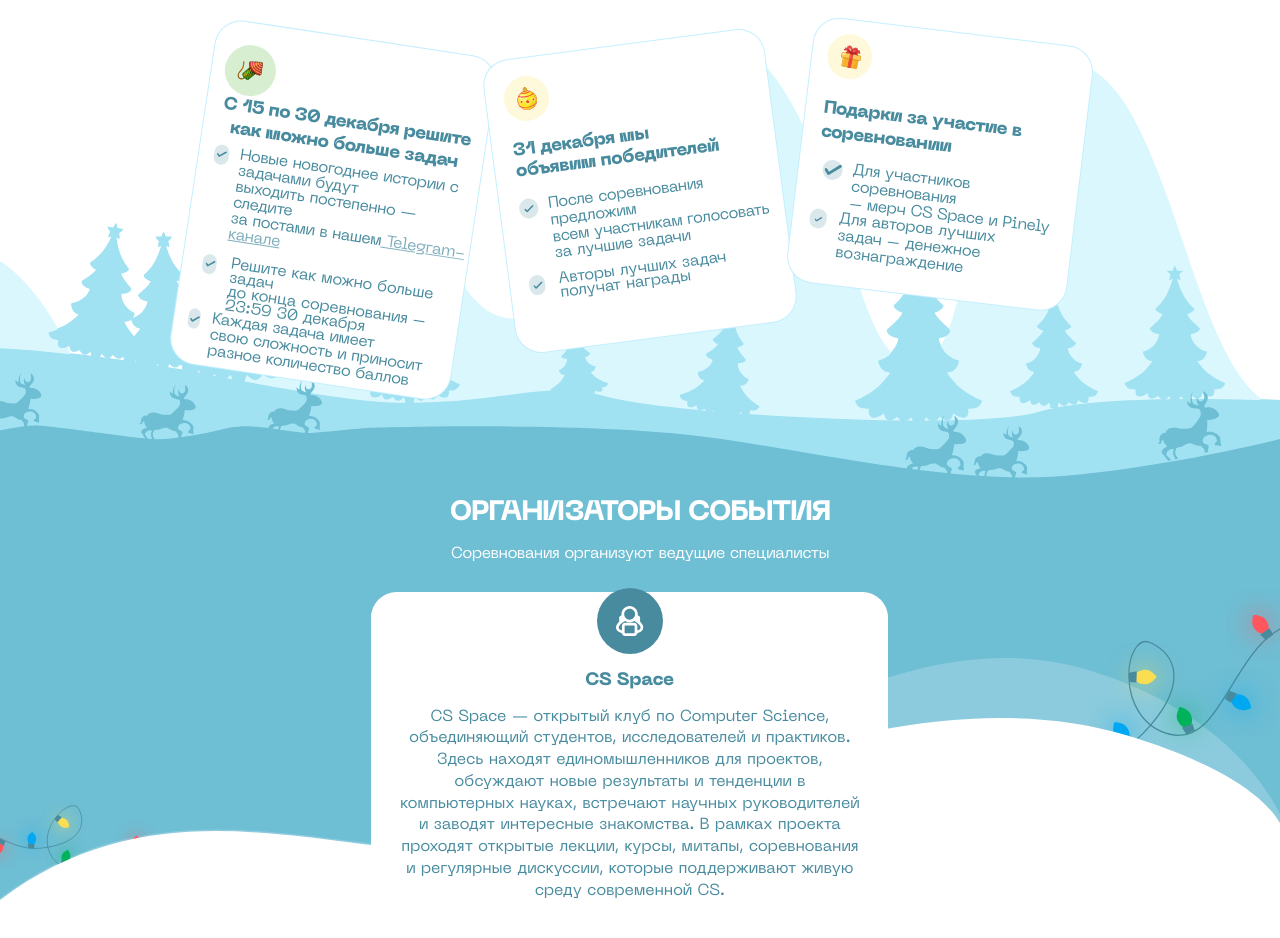
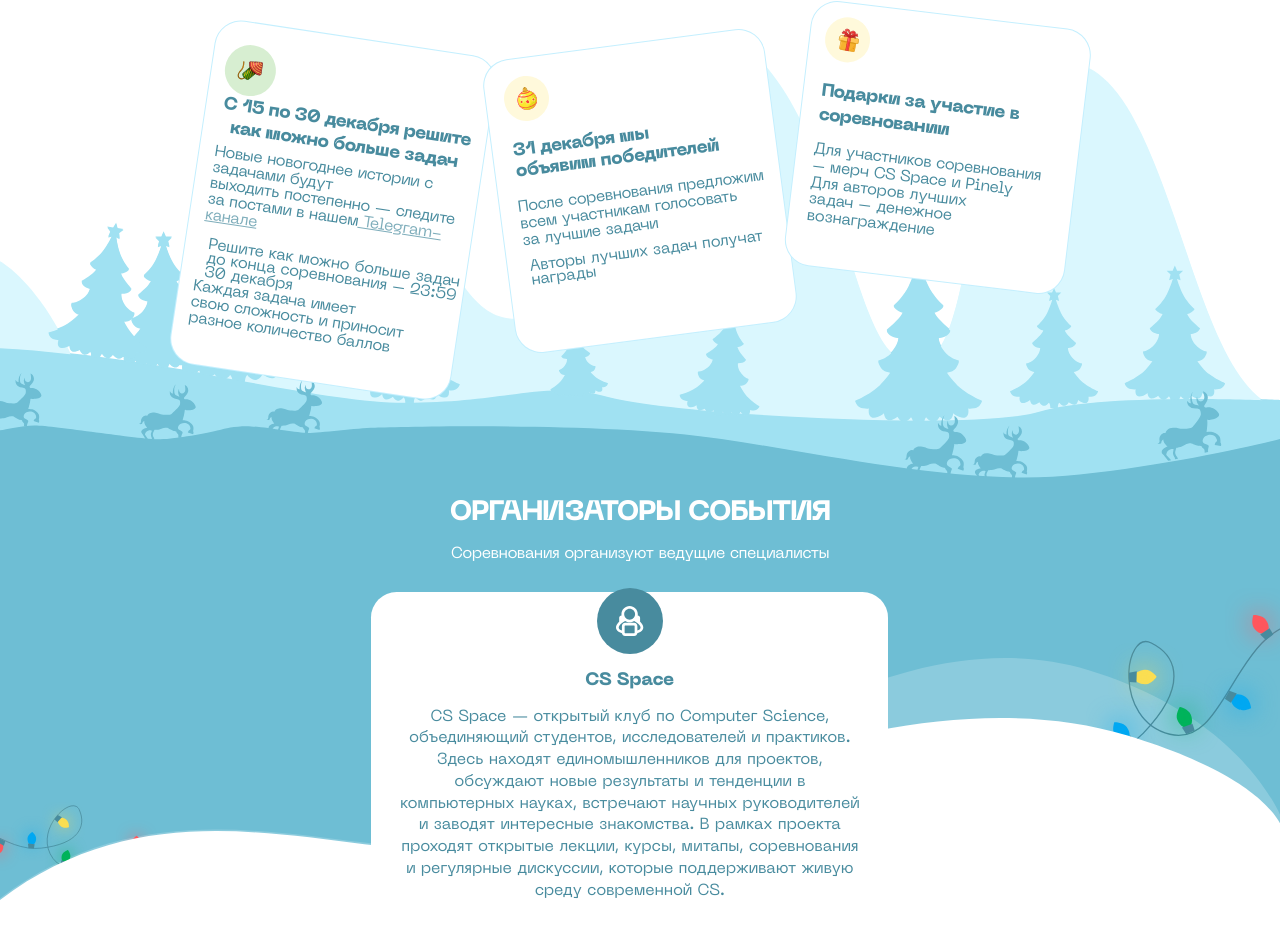
Before and after one commit to Nikita-Shuminskiy/newYearSpace, a React (Vite) app: page / in a window 1280 px wide. Shown: the part 2379-3317 px from the top of the page. Built offline with nearby package versions, Linux system fonts and the light colour scheme; a web font is replaced by a local one.

Commit message:
refactor(Competition): comment out CheckmarkIcon components in RulesSection for cleaner code and improved readability

```diff
--- a/src/components/features/Competition/RulesSection.tsx
+++ b/src/components/features/Competition/RulesSection.tsx
@@ -323,18 +323,18 @@ export const RulesSection = () => {
                     </p>
 
                     <div className={"flex desktop-only:pl-[0.1vw] desktop-only:pt-[0.4vw] tablet-only:pt-[1.3vw] mobile-only:pt-[1.5vw] mobile-only:pl-[0.4vw]"}>
-                        <div className={"w-5 h-5 rounded-full bg-[#488B9E33] flex justify-center items-center ml-[0.9vw] pl-[0.11vw] tablet-only:pt-[]"}>
+                        {/* <div className={"w-5 h-5 rounded-full bg-[#488B9E33] flex justify-center items-center ml-[0.9vw] pl-[0.11vw] tablet-only:pt-[]"}>
                             <CheckmarkIcon className="w-[0.8vw] tablet-only:w-[1.3vw] mobile-only:w-[2.8vw]" />
-                        </div>
+                        </div> */}
                         <p className={"text-[#488B9E] text-[clamp(18px,2vw,18px)] desktop-only:text-[clamp(16px,2vw,16px)] tablet-only:text-[clamp(14px,2vw,14px)] mobile-only:text-[clamp(12px,3vw,16px)] tracking-[-0.03em] leading-[1.4] tablet-only:leading-[1] desktop-only:leading-[1] mobile-only:leading-[1] font-machina pl-[0.5vw] desktop-only:pl-[0.9vw] tablet-only:pl-[1vw] mobile-only:pl-[1.3vw]"}>
                             Новые новогоднее истории с задачами будут<br /> выходить постепенно — следите<br /> за постами в нашем
                             <a className="text-[#488B9E] opacity-70 underline" href="https://t.me/csspace"> Telegram-канале</a>
                         </p>
                     </div>
                     <div className={"flex pt-[0.4vw] desktop-only:pl-[0.5vw] desktop-only:pt-[1.1vw] tablet-only:pt-[1.4vw] mobile-only:pt-[1.7vw] mobile-only:pl-[0.7vw]"}>
-                        <div className={"w-5 h-5 rounded-full bg-[#488B9E33] flex justify-center items-center ml-[0.9vw] pl-[0.11vw]"}>
+                        {/* <div className={"w-5 h-5 rounded-full bg-[#488B9E33] flex justify-center items-center ml-[0.9vw] pl-[0.11vw]"}>
                             <CheckmarkIcon className="w-[0.8vw] tablet-only:w-[1.3vw] mobile-only:w-[3vw]" />
-                        </div>
+                        </div> */}
                         <p className={"text-[#488B9E] text-[clamp(18px,2vw,18px)] desktop-only:text-[clamp(16px,2vw,16px)] tablet-only:text-[clamp(14px,1vw,14px)] mobile-only:text-[clamp(12px,3vw,16px)] tracking-[-0.02em] leading-[1.4] tablet-only:leading-[1.1] desktop-only:leading-[1.1vw] font-machina pl-[0.5vw] desktop-only:pl-[1.1vw] tablet-only:pl-[1vw] mobile-only:pl-[2vw] mobile-only:pt-[1.9vw]"}>
 
                             Решите как можно больше задач<br />  до конца соревнования – 23:59 30 декабря
@@ -344,9 +344,9 @@ export const RulesSection = () => {
 
                     {/*Третий блок с чекмарком*/}
                     <div className={"flex items-start"}>
-                        <div className={"w-5 h-5 rounded-full bg-[#488B9E33] flex justify-center items-center ml-[0.9vw] pl-[0.11vw]"}>
+                        {/* <div className={"w-5 h-5 rounded-full bg-[#488B9E33] flex justify-center items-center ml-[0.9vw] pl-[0.11vw]"}>
                             <CheckmarkIcon className="w-[0.8vw] tablet-only:w-[1.3vw] mobile-only:w-[3vw]" />
-                        </div>
+                        </div> */}
                         <p className={"text-[#488B9E] text-[clamp(18px,2vw,18px)] desktop-only:text-[clamp(16px,2vw,16px)] tablet-only:text-[clamp(14px,2vw,14px)] mobile-only:text-[clamp(12px,3vw,16px)] tracking-[-0.03em] leading-[1.4] tablet-only:leading-[1] desktop-only:leading-[1] mobile-only:leading-[1] font-machina pl-[0.5vw] desktop-only:pl-[0.9vw] tablet-only:pl-[1vw] mobile-only:pl-[1.3vw]"}>
                             Каждая задача имеет<br /> свою сложность и приносит разное количество баллов
                         </p>
@@ -435,9 +435,9 @@ export const RulesSection = () => {
                     </p>
 
                     <div className={"flex desktop-only:pt-[0.3vw] tablet-only:pt-[0.9vw] tablet-only:pl-[0.2vw] mobile-only:pt-[1.6vw]"}>
-                        <div className={"w-5 h-5 rounded-full bg-[#488B9E33] flex justify-center items-center ml-[0.9vw] pl-[0.11vw]"}>
+                        {/* <div className={"w-5 h-5 rounded-full bg-[#488B9E33] flex justify-center items-center ml-[0.9vw] pl-[0.11vw]"}>
                             <CheckmarkIcon className="w-[0.8vw] tablet-only:w-[1.2vw] mobile-only:w-[3vw]" />
-                        </div>
+                        </div> */}
                         <p className={"text-[#488B9E] text-[clamp(18px,2vw,18px)] desktop-only:text-[clamp(16px,2vw,16px)] tablet-only:text-[clamp(14px,2vw,14px)] mobile-only:text-[clamp(12px,3vw,16px)] tracking-[-0.03em] leading-[1.4] tablet-only:leading-[1] desktop-only:leading-[1.3vw] mobile-only:leading-[1] font-machina pl-[0.5vw] desktop-only:pl-[0.8vw] tablet-only:pl-[1vw] mobile-only:pt-[1.5vw] mobile-only:pl-[2vw]"}>
                             После соревнования предложим <br />
                             всем участникам голосовать<br />
@@ -445,9 +445,9 @@ export const RulesSection = () => {
                         </p>
                     </div>
                     <div className={"flex pt-[0.4vw] desktop-only:pt-[0.8vw] desktop-only:pl-[0vw] tablet-only:pt-[1.6vw] tablet-only:pl-[0.3vw] mobile-only:pt-[2.4vw]"}>
-                        <div className={"w-5 h-5 rounded-full bg-[#488B9E33] flex justify-center items-center ml-[0.9vw] pl-[0.11vw]"}>
+                        {/* <div className={"w-5 h-5 rounded-full bg-[#488B9E33] flex justify-center items-center ml-[0.9vw] pl-[0.11vw]"}>
                             <CheckmarkIcon className="w-[0.8vw] tablet-only:w-[1.5vw] mobile-only:w-[3vw]" />
-                        </div>
+                        </div> */}
                         <p className={"text-[#488B9E] text-[clamp(18px,2vw,18px)] desktop-only:text-[clamp(16px,2vw,16px)] tablet-only:text-[clamp(14px,2vw,14px)] mobile-only:text-[clamp(12px,3vw,16px)] tracking-[-0.02em] leading-[1.4] tablet-only:leading-[1.1] desktop-only:leading-[1.1vw] font-machina pl-[0.5vw] desktop-only:pl-[1.1vw] tablet-only:pl-[1vw] mobile-only:pl-[2vw] mobile-only:pt-[1.9vw]"}>
                             {content === 'tablet-only' ?
                                 <>
@@ -518,9 +518,9 @@ export const RulesSection = () => {
 
 
                             <div className={"flex desktop-only:pl-[0.15vw] desktop-only:pt-[0.2vw] tablet-only:pt-[1vw] mobile-only:pt-[1.7vw]"}>
-                                <div className={"w-5 h-5 rounded-full bg-[#488B9E33] flex justify-center items-center ml-[17px] pl-[2px] mobile-only:pl-[10px]"}>
+                                {/* <div className={"w-5 h-5 rounded-full bg-[#488B9E33] flex justify-center items-center ml-[17px] pl-[2px] mobile-only:pl-[10px]"}>
                                     <CheckmarkIcon className="w-[15px] desktop-only:w-[19px] tablet-only:w-[23px] mobile-only:w-[58px]" />
-                                </div>
+                                </div> */}
                                 <p className={"text-[#488B9E] text-[clamp(18px,2vw,18px)] desktop-only:text-[clamp(16px,2vw,16px)] tablet-only:text-[clamp(14px,2vw,14px)] mobile-only:text-[clamp(12px,3vw,16px)] tracking-[-0.03em] leading-[1.4] tablet-only:leading-[1] desktop-only:leading-[1.3vw] mobile-only:leading-[1] font-machina pl-[0.5vw] desktop-only:pl-[0.8vw] tablet-only:pl-[1vw] mobile-only:pl-[2vw]"}>
                                     Для участников соревнования<br /> – мерч CS Space и Pinely
                                 </p>
@@ -528,9 +528,9 @@ export const RulesSection = () => {
 
                             {/*Второй блок с чекмарком*/}
                             <div className={"flex items-start"}>
-                                <div className={"w-5 h-5 rounded-full bg-[#488B9E33] flex justify-center items-center ml-[0.9vw] pl-[0.11vw] mobile-only:pl-[0.5vw]"}>
-                                    <CheckmarkIcon className="w-[10px] desktop-only:w-[8px] tablet-only:w-[1.2vw] mobile-only:w-[3vw]" />
-                                </div>
+                                {/* <div className={"w-5 h-5 rounded-full bg-[#488B9E33] flex justify-center items-center ml-[17px] pl-[2px] mobile-only:pl-[10px]"}>
+                                    <CheckmarkIcon className="w-[10px] desktop-only:w-[8px] tablet-only:w-[23px] mobile-only:w-[58px]" />
+                                </div> */}
                                 <p className={"text-[#488B9E] text-[clamp(18px,2vw,18px)] desktop-only:text-[clamp(16px,2vw,16px)] tablet-only:text-[clamp(14px,2vw,14px)] mobile-only:text-[clamp(12px,3vw,16px)] tracking-[-0.02em] leading-[1.4] tablet-only:leading-[1] desktop-only:leading-[1.3vw] mobile-only:leading-[1.1] font-machina pl-[0.5vw] desktop-only:pl-[1vw] tablet-only:pl-[0.9vw] mobile-only:pl-[2vw]"}>
                                     Для авторов лучших<br /> задач – денежное вознаграждение
                                 </p>
```
